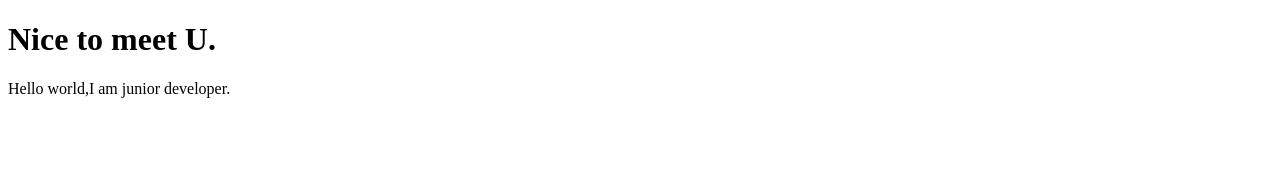
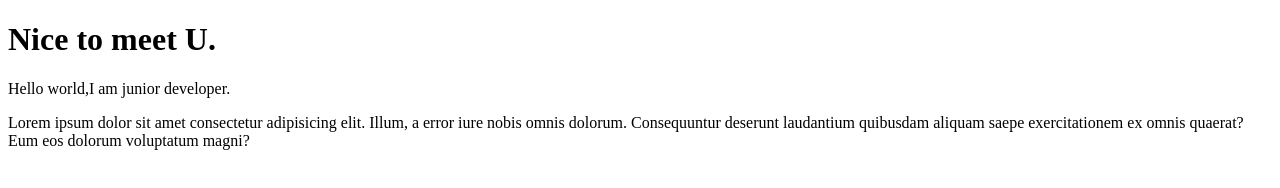
Before and after one commit to December-Snow/test-2, a plain HTML site: page index.html in a window 1280 px wide. Drawn offline with Linux system fonts and the light colour scheme.

Commit message:
version 1.o complete

```diff
--- a/index.html
+++ b/index.html
@@ -8,5 +8,6 @@
 <body>
     <h1>Nice to meet U.</h1>
     <p>Hello world,I am junior developer.</p>
+    <p>Lorem ipsum dolor sit amet consectetur adipisicing elit. Illum, a error iure nobis omnis dolorum. Consequuntur deserunt laudantium quibusdam aliquam saepe exercitationem ex omnis quaerat? Eum eos dolorum voluptatum magni?</p>
 </body>
 </html>
```
